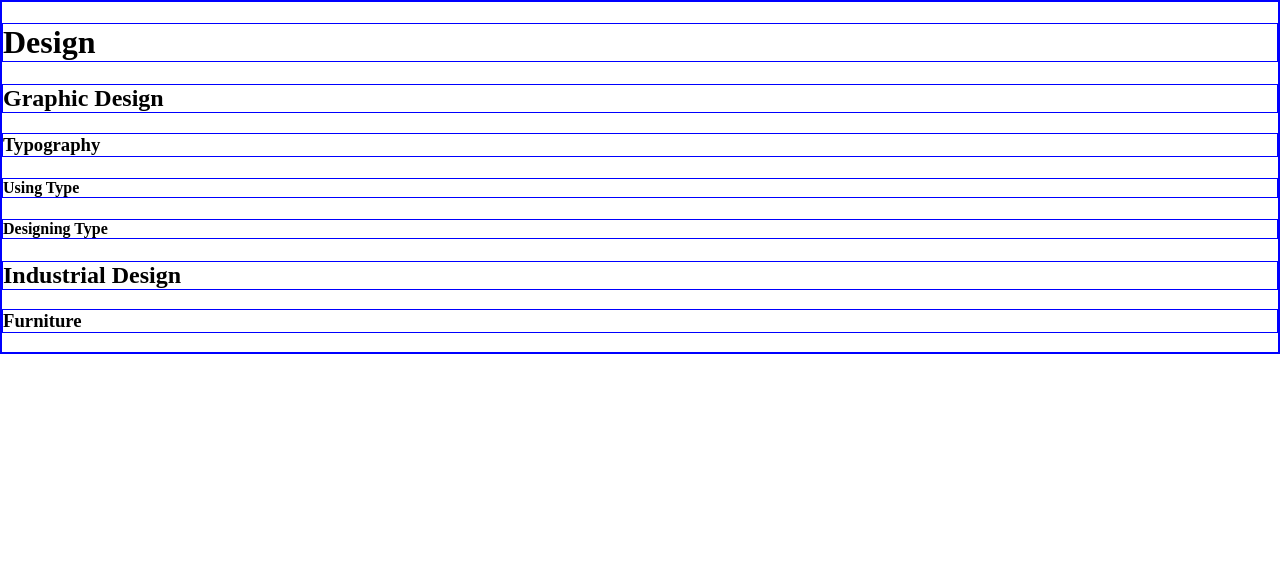
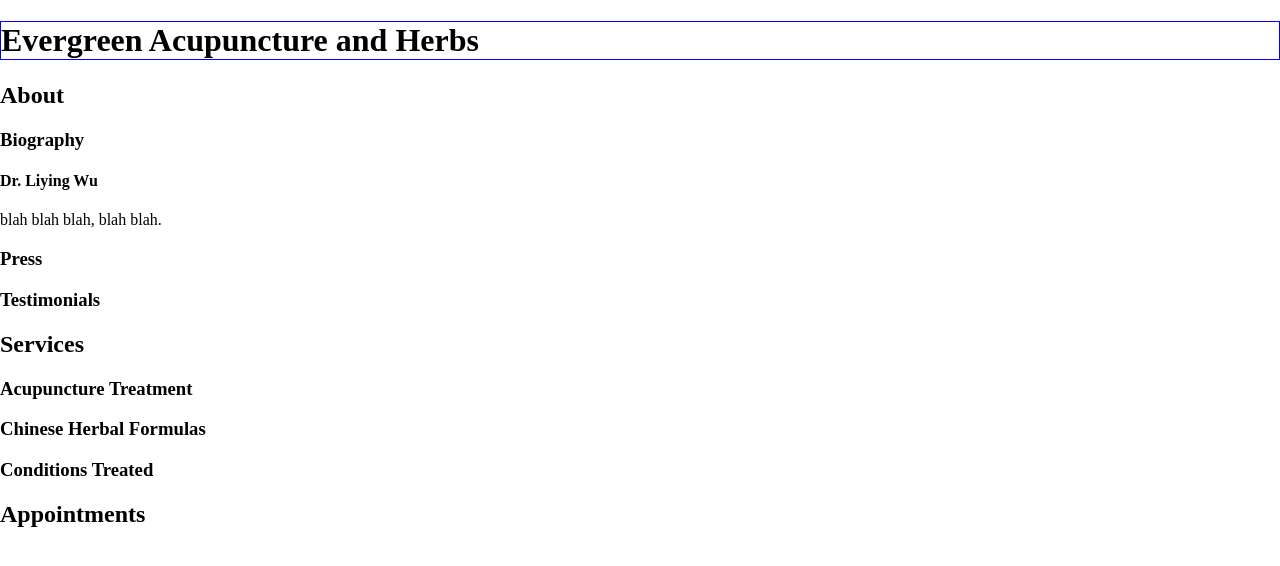
Before and after one commit to Maggnolia-Design/first-html-project, a plain HTML site: page index.html in a window 1280 px wide. Drawn offline with Linux system fonts and the light colour scheme.

Commit message:
updated organization with acupuncture info

```diff
--- a/css/style.css
+++ b/css/style.css
@@ -1,4 +1,4 @@
-* {
+h1 {
    border: 1px solid blue;
 }
 body {
--- a/index.html
+++ b/index.html
@@ -2,16 +2,21 @@
 <html lang="en">
    <head>
       <meta charset="utf-8">
-      <title>Design</title>
+      <title>Evergreen Acupuncture</title>
       <link rel="stylesheet" href="css/style.css">
    </head>
    <body>
-      <h1>Design</h1>
-      <h2>Graphic Design</h2>
-      <h3>Typography</h3>
-      <h4>Using Type</h4>
-      <h4>Designing Type</h4>
-      <h2>Industrial Design</h2>
-      <h3>Furniture</h3>
+      <h1>Evergreen Acupuncture and Herbs</h1>
+      <h2>About</h2>
+      <h3>Biography</h3>
+      <h4>Dr. Liying Wu</h4>
+      <p>blah blah blah, blah blah.</p>
+      <h3>Press</h3>
+      <h3>Testimonials</h3>
+      <h2>Services</h2>
+      <h3>Acupuncture Treatment</h3>
+      <h3>Chinese Herbal Formulas</h3>
+      <h3>Conditions Treated</h3>
+      <h2>Appointments</h2>
    </body>
 </html>
```
